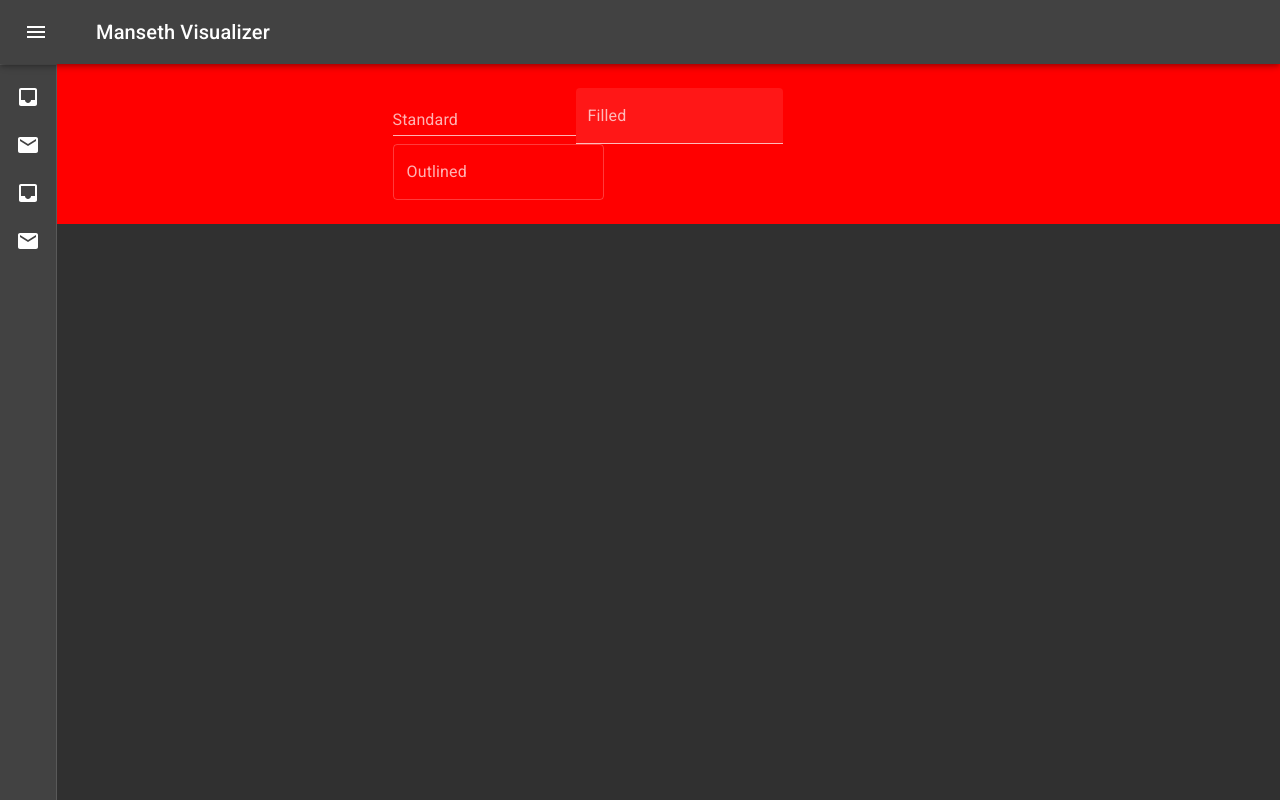
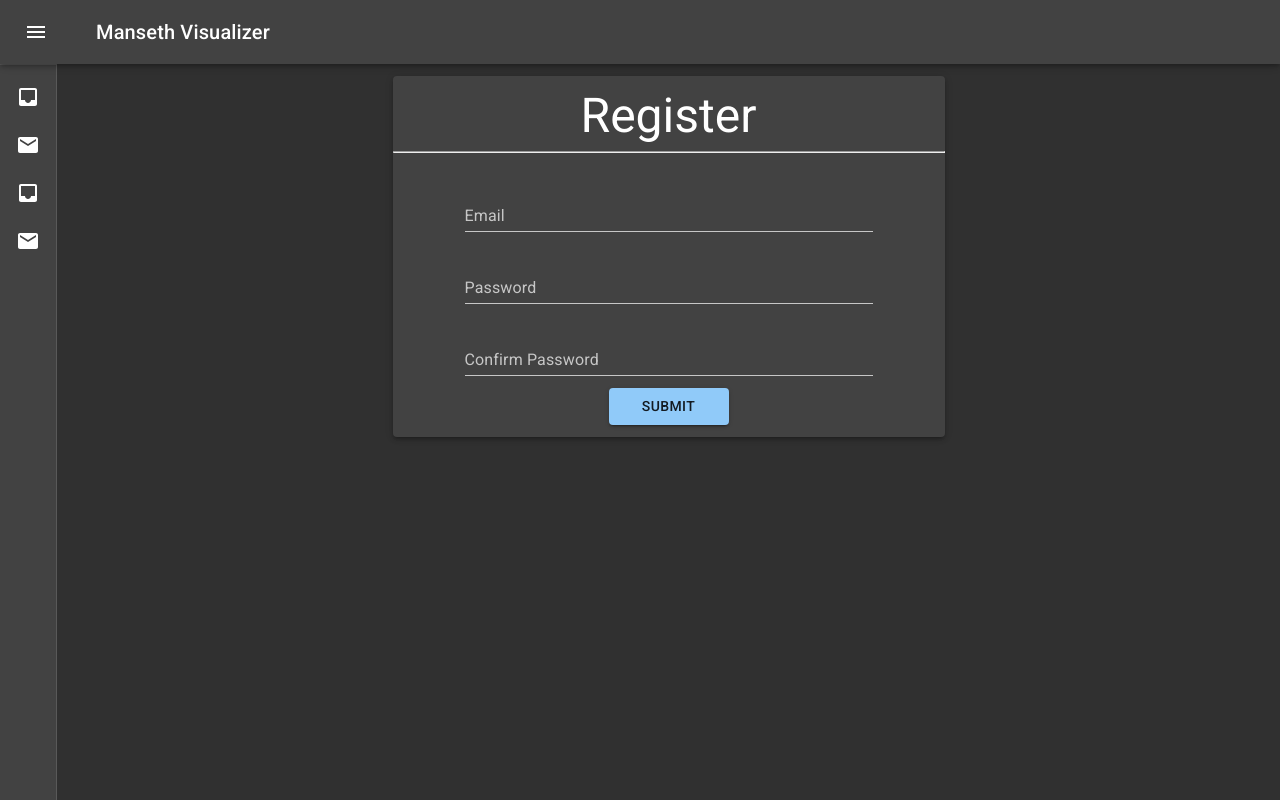
Before and after one commit to ChaseManseth/Manseth-Visualizer2, a React (Create React App) app in the folder client/: page /register in a window 1280 px wide. Built offline with nearby package versions, Linux system fonts and the light colour scheme.

Commit message:
Modified the theme and working on the register page

```diff
--- a/client/src/components/navbar/guestNavBar.js
+++ b/client/src/components/navbar/guestNavBar.js
@@ -77,7 +77,6 @@ const useStyles = makeStyles(theme => ({
   content: {
     flexGrow: 1,
     padding: theme.spacing(3),
-    backgroundColor: 'red'
   },
 }));
 
@@ -102,7 +101,7 @@ export default function GuestNavBar() {
       <CssBaseline />
       {/* Top NavBar */}
       <AppBar
-        color='dark'
+        color='inherit'
         position="fixed"
         className={clsx(classes.appBar, {
           [classes.appBarShift]: open,
--- a/client/src/pages/register.js
+++ b/client/src/pages/register.js
@@ -1,10 +1,12 @@
 import React from 'react';
 import { withStyles, useTheme } from '@material-ui/core/styles';
-import { Typography, Container, TextField } from '@material-ui/core';
+import { Typography, Container, TextField, Paper, Grid, Button } from '@material-ui/core';
 
 
 const styles = theme => ({
-
+    title: {
+        textAlign: 'center',
+    }
 });
 
 class Register extends React.Component {
@@ -22,12 +24,43 @@ class Register extends React.Component {
 
 
         return (
-            <Container maxWidth='sm'>
-                <form className={classes.root} noValidate autoComplete="off">
-                    <TextField color='dark' id="standard-basic" label="Standard" />
-                    <TextField id="filled-basic" label="Filled" variant="filled" />
-                    <TextField id="outlined-basic" label="Outlined" variant="outlined" />
-                </form>
+            <Container maxWidth='sm' style={{backgroundColor: 'none'}}>
+                <Paper elevation={3}>
+                    <Grid container spacing={3} alignItems="center" justify="center">
+
+                        <Grid item xs={12}>
+                            <Typography variant='h3' className={classes.title}>Register</Typography>
+                            <hr></hr>
+                        </Grid>
+
+
+                        {/* Email */}
+                        <Grid item xs={9}>
+                            <TextField id="email" label="Email" fullWidth />
+                        </Grid>
+
+                        {/* Password */}
+                        <Grid item xs={9}>
+                            <TextField type="password" id="password" label="Password" fullWidth />
+                        </Grid>
+
+                        {/* Confirm Password */}
+                        <Grid item xs={9}>
+                            <TextField type="password" id="confirmPassword" label="Confirm Password" fullWidth />
+                        </Grid>
+                    </Grid>
+
+
+                    {/* Used to make a breakpoint or a new line for the submit button */}
+                    <Grid container spacing={3} alignItems="center" justify="center">
+                        {/* Submit Form */}
+                        <Grid item xs={3}>
+                            <Button variant="contained" color="primary" fullWidth>
+                                Submit
+                            </Button>
+                        </Grid>
+                    </Grid>
+                </Paper>
             </Container>
         );
     }
--- a/client/src/theme/darkTheme.js
+++ b/client/src/theme/darkTheme.js
@@ -1,14 +1,14 @@
 import { createMuiTheme } from '@material-ui/core/styles';
-import lightGreen from "@material-ui/core/colors/lightGreen";
+import {} from "@material-ui/core/colors";
 
 const theme = createMuiTheme({
     palette: {
         primary: {
-            light: lightGreen[300],
-            main: lightGreen[500],
-            dark: lightGreen[700]
+            light: '#a6d4fa',
+            main: '#90caf9',
+            dark: '#648dae'
         },
-        type: 'dark'
+        type: 'dark',
     }
 });
 
```
